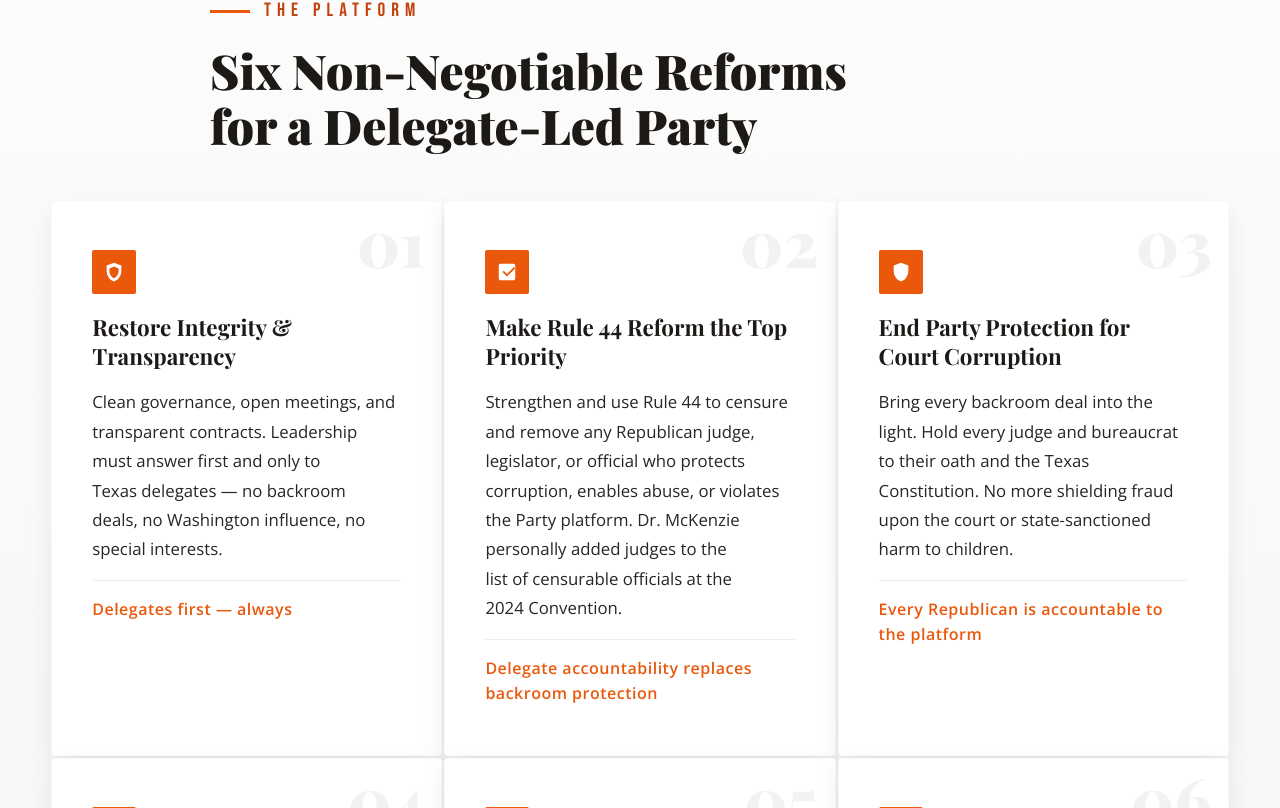
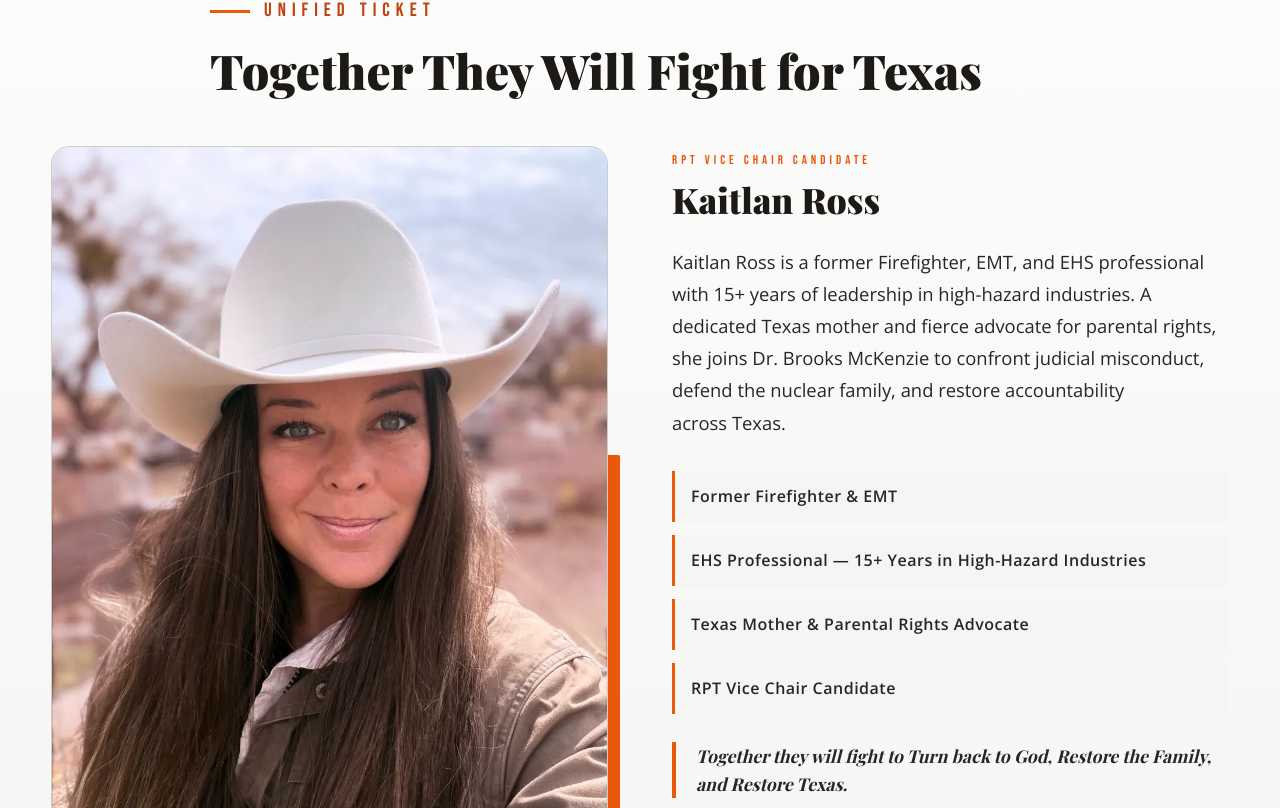
Before and after one commit to Ayden-wright/Brooks4tx.org, a React (Vite) app: page / in a window 1280 px wide. Shown: the part 3352-4160 px from the top of the page. Built offline with nearby package versions, Linux system fonts and the light colour scheme; the HTML template or start-up script is replaced by a standard one.

Commit message:
Add UnifiedTicket section for Kaitlin Ross

```diff
--- a/src/App.jsx
+++ b/src/App.jsx
@@ -3,6 +3,7 @@ import Navbar from './components/Navbar';
 import Hero from './components/Hero';
 import AboutStrip from './components/AboutStrip';
 import About from './components/About';
+import UnifiedTicket from './components/UnifiedTicket';
 import Platform from './components/Platform';
 import CaseForReform from './components/CaseForReform';
 import CampaignMessage from './components/CampaignMessage';
@@ -29,6 +30,7 @@ function App() {
         <Hero />
         <AboutStrip />
         <About />
+        <UnifiedTicket />
         <Platform />
         <CaseForReform />
         <CampaignMessage />
--- /dev/null
+++ b/src/components/UnifiedTicket.jsx
@@ -0,0 +1,80 @@
+import React from 'react';
+
+const UnifiedTicket = () => {
+  return (
+    <section id="unified-ticket" className="section section-alt" role="region" aria-label="Unified Ticket">
+      <div className="section-header reveal">
+        <div className="section-tag">Unified Ticket</div>
+        <h2 className="section-h2">Together They Will Fight for Texas</h2>
+      </div>
+
+      <div className="bio-grid">
+        {/* Photo panel */}
+        <div className="bio-photo-wrap reveal from-left">
+          <div className="bio-photo-box" style={{ aspectRatio: '3/4', background: 'linear-gradient(135deg, #ffe8d5 0%, #ffc28d 100%)' }}>
+            <img
+              src="/images/kaitlan-ross.webp"
+              alt="Kaitlan Ross — RPT Vice Chair Candidate"
+              style={{ width: '100%', height: '100%', objectFit: 'cover', objectPosition: 'top', display: 'block' }}
+            />
+          </div>
+          <div className="bio-accent" aria-hidden="true" />
+        </div>
+
+        {/* Bio content */}
+        <div className="bio-content reveal from-right">
+          <div style={{ marginBottom: '0.5rem' }}>
+            <span style={{
+              fontFamily: "'Bebas Neue', sans-serif",
+              letterSpacing: '4px',
+              fontSize: '0.8rem',
+              color: 'var(--red)',
+              textTransform: 'uppercase',
+            }}>
+              RPT Vice Chair Candidate
+            </span>
+          </div>
+          <h3 style={{
+            fontFamily: "'Playfair Display', serif",
+            fontSize: 'clamp(1.6rem, 3vw, 2.2rem)',
+            fontWeight: 900,
+            color: 'var(--dark)',
+            marginBottom: '1.5rem',
+            lineHeight: 1.2,
+          }}>
+            Kaitlan Ross
+          </h3>
+
+          <p>
+            Kaitlan Ross is a former Firefighter, EMT, and EHS professional with 15+ years of leadership in
+            high-hazard industries. A dedicated Texas mother and fierce advocate for parental rights, she joins
+            Dr. Brooks McKenzie to confront judicial misconduct, defend the nuclear family, and restore
+            accountability across Texas.
+          </p>
+
+          <div className="bio-credentials">
+            <div className="cred-item"><strong>Former Firefighter &amp; EMT</strong></div>
+            <div className="cred-item"><strong>EHS Professional — 15+ Years in High-Hazard Industries</strong></div>
+            <div className="cred-item"><strong>Texas Mother &amp; Parental Rights Advocate</strong></div>
+            <div className="cred-item"><strong>RPT Vice Chair Candidate</strong></div>
+          </div>
+
+          <blockquote style={{
+            borderLeft: '4px solid var(--red)',
+            paddingLeft: '1.25rem',
+            marginTop: '1.75rem',
+            fontFamily: "'Playfair Display', serif",
+            fontSize: '1.1rem',
+            fontStyle: 'italic',
+            color: 'var(--mid-strong)',
+            lineHeight: 1.6,
+          }}>
+            Together they will fight to Turn back to God, Restore the Family, and Restore Texas.
+          </blockquote>
+        </div>
+      </div>
+    </section>
+  );
+};
+
+export default UnifiedTicket;
```
Also changed, not shown: public/images/kaitlan-ross.webp (added), 1 other file (tests, documents, lock files or other folders).
